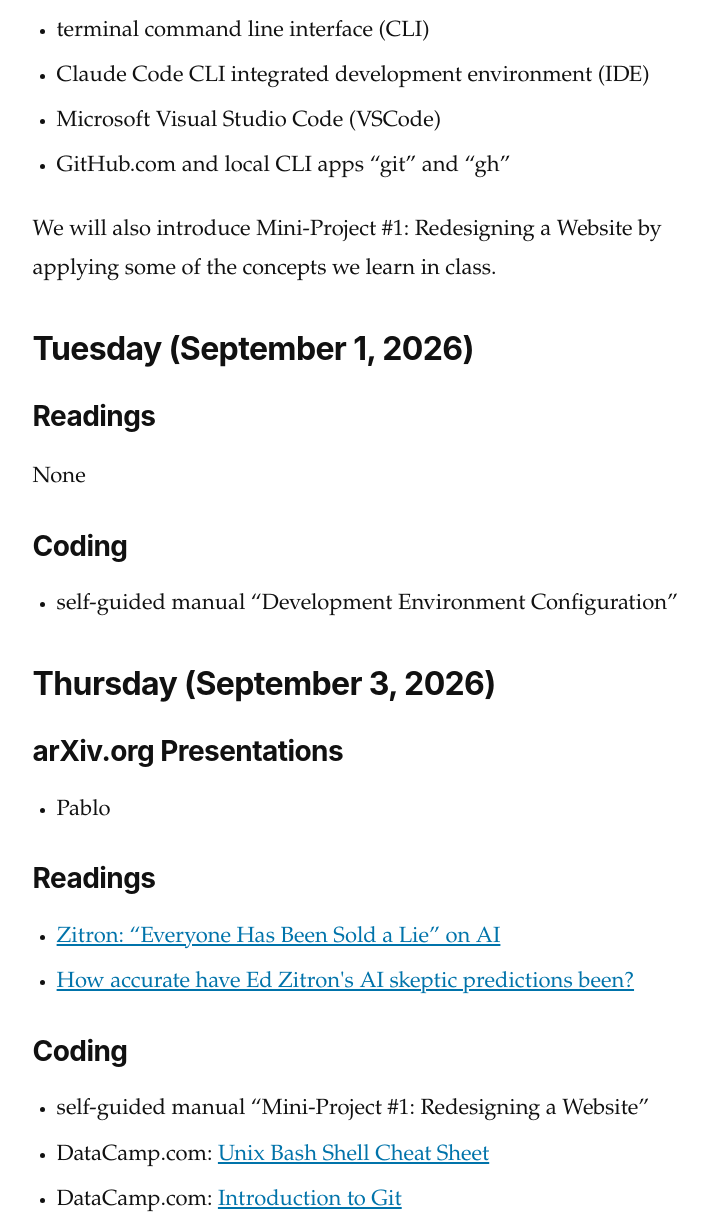
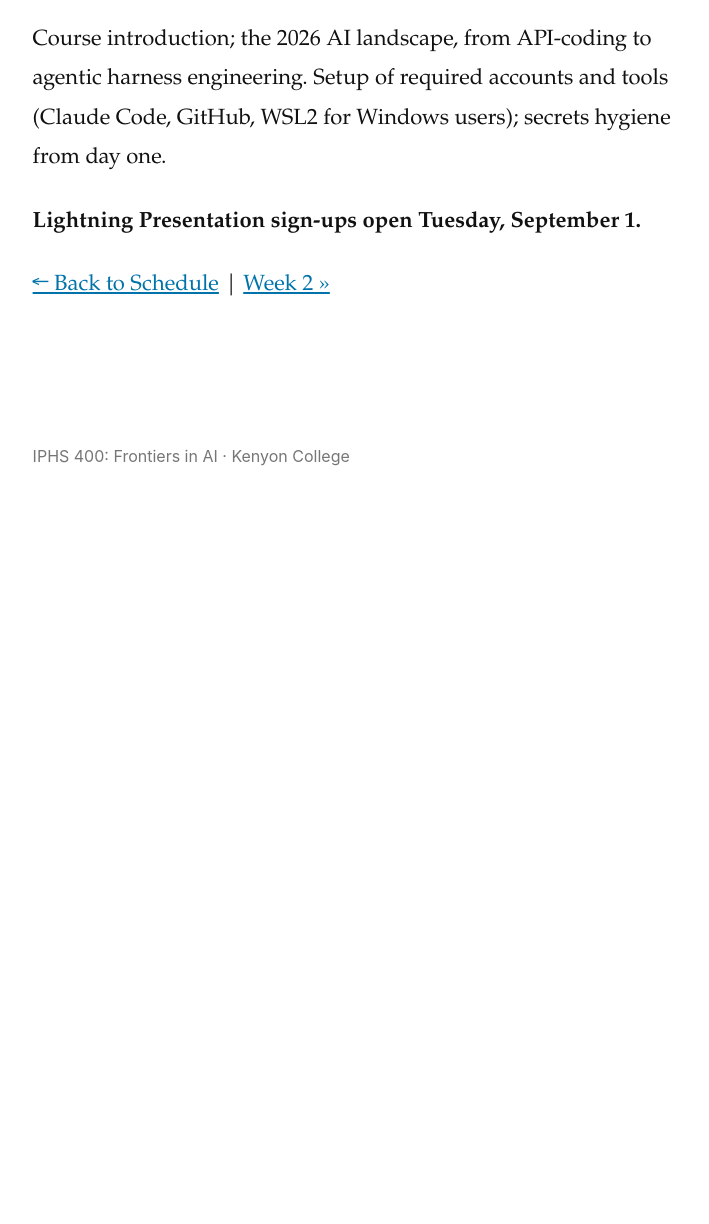
Before and after one commit to adamleidercollege-code/theailab-net, a plain HTML site: page weeks/week-01.html in a window 1280 px wide. Shown: the part 579-1803 px from the top of the page, without its empty margins (102-811 px from the left). After the commit the page ends 1098 px from the top, so only its background shows below. Drawn offline with Linux system fonts and the light colour scheme.

Commit message:
Restore ./weeks/week-01.html to d48a9e00b

```diff
--- a/weeks/week-01.html
+++ b/weeks/week-01.html
@@ -26,54 +26,12 @@
 <div class="breadcrumbs"><a href="../index.html">Home</a> » <a href="../core/schedule.html">Schedule</a> » <span>Week 1: Course Introduction</span></div>
 <div class="page-content">
 
+<p><strong>Thursday, August 27</strong> &mdash; single session (Week 1 has no Tuesday class; the fall semester begins on Thursday, August 27).</p>
+<p>Part of <a href="../core/assignments.html">Mini-Project 1 &mdash; Development Environment Configuration</a> (Weeks 1&ndash;2).</p>
+<p>Course introduction; the 2026 AI landscape, from API-coding to agentic harness engineering. Setup of required accounts and tools (Claude Code, GitHub, WSL2 for Windows users); secrets hygiene from day one.</p>
+<p><strong>Lightning Presentation sign-ups open Tuesday, September 1.</strong></p>
+
 <p><a href="../core/schedule.html">&larr; Back to Schedule</a> | <a href="week-02.html">Week 2 &raquo;</a></p>
-
-<div class="section">
-<h2>Introduction</h2>
-<p>This week we will use our newly configured laptops to explore:</p>
-<ul>
-<li>terminal command line interface (CLI)</li>
-<li>Claude Code CLI integrated development environment (IDE)</li>
-<li>Microsoft Visual Studio Code (VSCode)</li>
-<li>GitHub.com and local CLI apps &ldquo;git&rdquo; and &ldquo;gh&rdquo;</li>
-</ul>
-<p>We will also introduce Mini-Project #1: Redesigning a Website by applying some of the concepts we learn in class.</p>
-</div>
-
-<div class="section">
-<h2>Tuesday (September 1, 2026)</h2>
-
-<h3>Readings</h3>
-<p>None</p>
-
-<h3>Coding</h3>
-<ul>
-<li>self-guided manual &ldquo;Development Environment Configuration&rdquo;</li>
-</ul>
-</div>
-
-<div class="section">
-<h2>Thursday (September 3, 2026)</h2>
-
-<h3>arXiv.org Presentations</h3>
-<ul>
-<li>Pablo</li>
-</ul>
-
-<h3>Readings</h3>
-<ul>
-<li><a href="https://www.youtube.com/watch?v=pHcZpvIfho0">Zitron: &ldquo;Everyone Has Been Sold a Lie&rdquo; on AI</a></li>
-<li><a href="https://danluu.com/zitron/">How accurate have Ed Zitron's AI skeptic predictions been?</a></li>
-</ul>
-
-<h3>Coding</h3>
-<ul>
-<li>self-guided manual &ldquo;Mini-Project #1: Redesigning a Website&rdquo;</li>
-<li>DataCamp.com: <a href="https://www.datacamp.com/cheat-sheet/bash-and-zsh-shell-terminal-basics-cheat-sheet">Unix Bash Shell Cheat Sheet</a></li>
-<li>DataCamp.com: <a href="https://app.datacamp.com/learn/courses/introduction-to-git">Introduction to Git</a></li>
-<li>DataCamp.com: <a href="https://app.datacamp.com/learn/courses/intermediate-git">Intermediate Git</a></li>
-</ul>
-</div>
 </div>
 </main>
 <footer class="site-footer">
```
